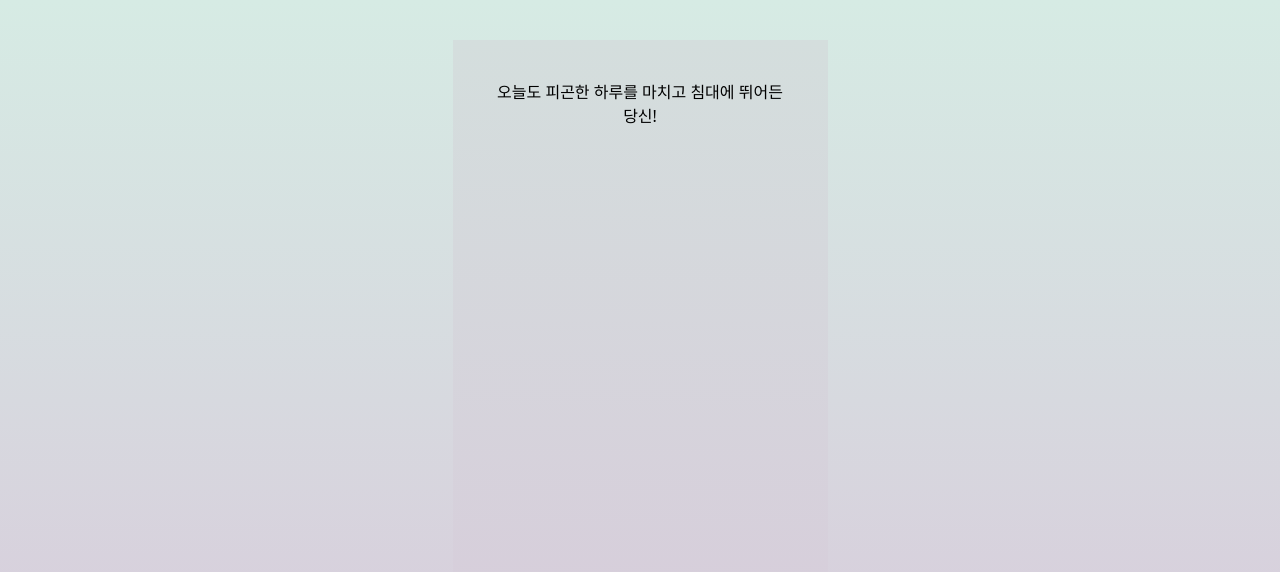
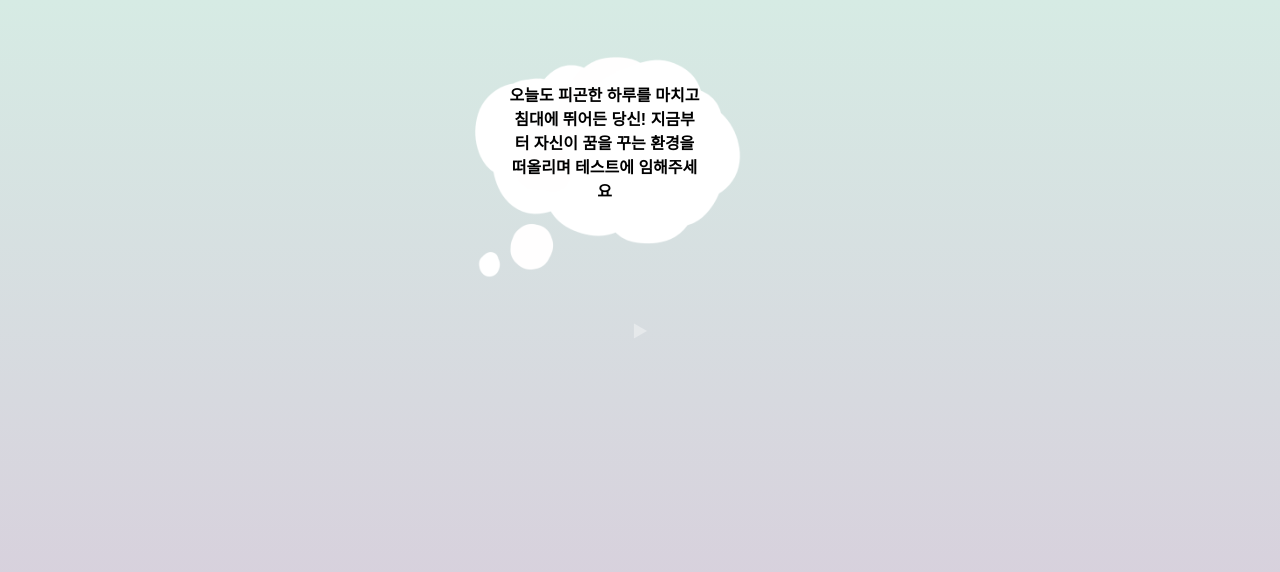
Before and after one commit to chucoding/dream-measurement, a Next.js app: page / in a window 1280 px wide. Both pictures are taken after a click on the button "테스트 시작하기". Shown: the top 572 px of the page. Built offline with nearby package versions, Linux system fonts and the light colour scheme; a web font is replaced by a local one.

Commit message:
refactor : project structure

```diff
--- a/src/app/page.tsx
+++ b/src/app/page.tsx
@@ -1,29 +1,5 @@
-import { Inter } from "@next/font/google";
 import App from "../components/templates/home";
 
-const inter = Inter({
-  subsets: ["latin"],
-  variable: "--font-inter",
-});
-
 export default function Main() {
-  return (
-    <main
-      className={`
-        absolute
-        bg-gradient-to-b from-[#D4DEDD] to-[#D8C7DA]
-        min-w-full
-        min-h-full
-        w-full
-        h-screen
-        overflow-hidden
-        justify-center
-        flex
-        ${inter.variable} font-sans
-        p-10
-      `}
-    >
-      <App />
-    </main>
-  );
+  return <App />;
 }
--- a/src/components/atoms/button.tsx
+++ b/src/components/atoms/button.tsx
@@ -3,7 +3,7 @@
 export default function Button({ text, page, setPage }: any) {
   return (
     <button
-      className="mt-3 h-12 rounded-lg border w-full h-full p-2"
+      className="mt-3 min-h-14 rounded-lg border w-full h-full p-2"
       onClick={() => setPage(page + 1)}
     >
       {text}
--- /dev/null
+++ b/src/components/modules/cloudCard.tsx
@@ -0,0 +1,17 @@
+"use client";
+export default function CloudCard({ text, runAnimate = false }: any) {
+  return (
+    <div
+      className={`bg-[url('/cloud.png')] bg-cover h-[280px] w-[350px] relative right-10 bottom-10 ${
+        runAnimate ? "animate-fadein" : ""
+      }`}
+      key={text}
+    >
+      <div className="text-center absolute w-48 top-6 left-24">
+        <p className="flex justify-center items-center h-60 font-black">
+          {text}
+        </p>
+      </div>
+    </div>
+  );
+}
--- a/src/components/modules/countBadge.tsx
+++ b/src/components/modules/countBadge.tsx
@@ -2,7 +2,7 @@
 
 export default function CountBadge({ count, totalCount }: any) {
   return (
-    <div>
+    <div key={count} className="animate-fadein mt-4">
       {count} / {totalCount}
     </div>
   );
--- a/src/components/modules/questionCard.tsx
+++ /dev/null
@@ -1,13 +0,0 @@
-"use client";
-export default function questionCard({ text }: any) {
-  return (
-    <div
-      className="bg-[url('/cloud.png')] bg-cover h-[260px] animate-fadein"
-      key={text}
-    >
-      <div className="text-center absolute w-48 left-16">
-        <p className="flex justify-center items-center h-60">{text}</p>
-      </div>
-    </div>
-  );
-}
--- a/src/components/templates/flow.tsx
+++ b/src/components/templates/flow.tsx
@@ -1,9 +1,10 @@
 "use client";
 
-import QuestionCard from "../modules/questionCard";
+import CloudCard from "../modules/cloudCard";
 import ButtonList from "../modules/buttonList";
 import { useEffect, useState } from "react";
 import CountBadge from "../modules/countBadge";
+import ResultLoading from "./resultLoading";
 
 export default function Flow(props: any) {
   const [tests, setTests] = useState([]);
@@ -17,17 +18,17 @@ export default function Flow(props: any) {
       });
   }, []);
 
-  return (
-    <div className="text-center w-[375px] h-full relative">
-      <div className="w-full h-full absolute top-0 bottom-0">
-        <CountBadge count={page + 1} totalCount={tests.length} />
-        <QuestionCard text={tests && tests[page] && tests[page]["text"]} />
-        <ButtonList
-          list={tests && tests[page] && tests[page]["buttonList"]}
-          page={page}
-          setPage={setPage}
-        />
-      </div>
+  return page != 0 && page === tests.length ? (
+    <ResultLoading />
+  ) : (
+    <div>
+      <CloudCard text={tests && tests[page] && tests[page]["text"]} />
+      <ButtonList
+        list={tests && tests[page] && tests[page]["buttonList"]}
+        page={page}
+        setPage={setPage}
+      />
+      <CountBadge count={page + 1} totalCount={tests.length} />
     </div>
   );
 }
--- a/src/components/templates/home.tsx
+++ b/src/components/templates/home.tsx
@@ -8,22 +8,24 @@ export default function App(props: any) {
   return start ? (
     <OnBoarding />
   ) : (
-    <div className="text-center w-[375px] h-full relative">
-      <div className="w-full h-full absolute top-0 bottom-0">
+    <div>
       <div className="inline-block text-center">
-          <h1 className="text-2xl absolute top-28 left-20">꿈력 측정 테스트</h1>
-          <h2 className="text-1xl absolute top-36 left-24">
-            ...당신의 꿈력은 몇 %?
+        <img className="absolute right-2" src="/cloud.png" alt="메인이미지" />
+        <h1 className="text-2xl absolute top-32 left-16">꿈력 측정 테스트</h1>
+        <h2 className="text-1xl absolute top-40" style={{ left: "88px" }}>
+          당신의 꿈력은 몇 %?
         </h2>
-          <img src="/cloud.png" alt="메인이미지" />
       </div>
       <button
-          className="bg-white hover:bg-[#808080] text-black font-bold py-2 px-12 rounded-full"
+        className="relative top-80 bg-white hover:bg-[#808080] text-black font-bold py-2 px-12 rounded-full"
         onClick={() => setStart(true)}
       >
         테스트 시작하기
+        <br />
       </button>
-      </div>
+      <p className="relative top-80 mt-2 text-gray-100 text-xs">
+        모바일 환경을 추천합니다.
+      </p>
     </div>
   );
 }
--- a/src/components/templates/onboarding.tsx
+++ b/src/components/templates/onboarding.tsx
@@ -1,6 +1,7 @@
 "use client";
 
 import { useState, useEffect } from "react";
+import CloudCard from "../modules/cloudCard";
 import Textline from "../modules/textline";
 import Flow from "./flow";
 
@@ -11,34 +12,20 @@ export default function OnBoarding(props: any) {
   const [finish, setFinish] = useState(false);
   const [next, setNext] = useState(false);
 
-  const msgQ = [
-    "오늘도 피곤한 하루를 마치고 침대에 뛰어든 당신!",
-    "지금부터 자신이 꿈을 꾸는 방식을",
-    "떠올리며 테스트에 임해주세요",
-  ];
-  useEffect(() => {
-    setTimeout(() => setText1(msgQ[0]), 1000);
-    setTimeout(() => setText2(msgQ[1]), 3000);
-    setTimeout(() => setText3(msgQ[2]), 5000);
-    setTimeout(() => setFinish(true), 7000);
-  }, []);
-
   return next ? (
     <Flow />
   ) : (
-    <div className="text-center w-[375px] h-full relative">
-      <div className="w-full h-full absolute top-0 bottom-0">
-        <Textline text={text1} />
-        <Textline text={text2} />
-        <Textline text={text3} />
-        {finish ? (
-          <button className="animate-pulse" onClick={() => setNext(true)}>
-            ▶ 꿈력 측정하기
-          </button>
-        ) : (
-          <></>
-        )}
-      </div>
+    <div>
+      <CloudCard
+        text="오늘도 피곤한 하루를 마치고 침대에 뛰어든 당신! 지금부터 자신이 꿈을
+        꾸는 환경을 떠올리며 테스트에 임해주세요"
+      />
+      <button
+        className="animate-pulse text-gray-100"
+        onClick={() => setNext(true)}
+      >
+        ▶
+      </button>
     </div>
   );
 }
```
Also changed, not shown: public/test.json (+1 -10 lines). Lines whose indentation alone changed are shown as unchanged.
